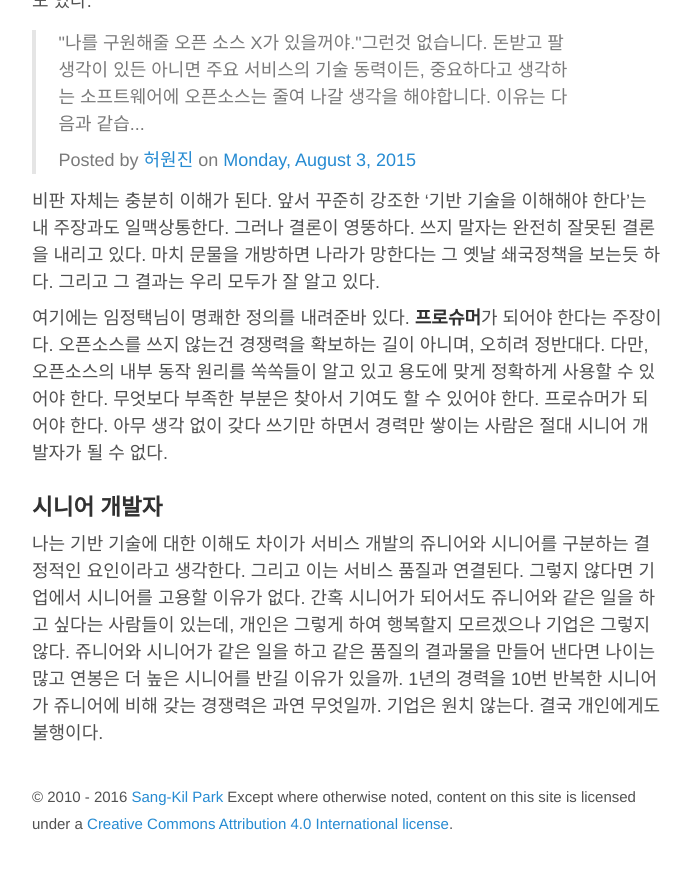
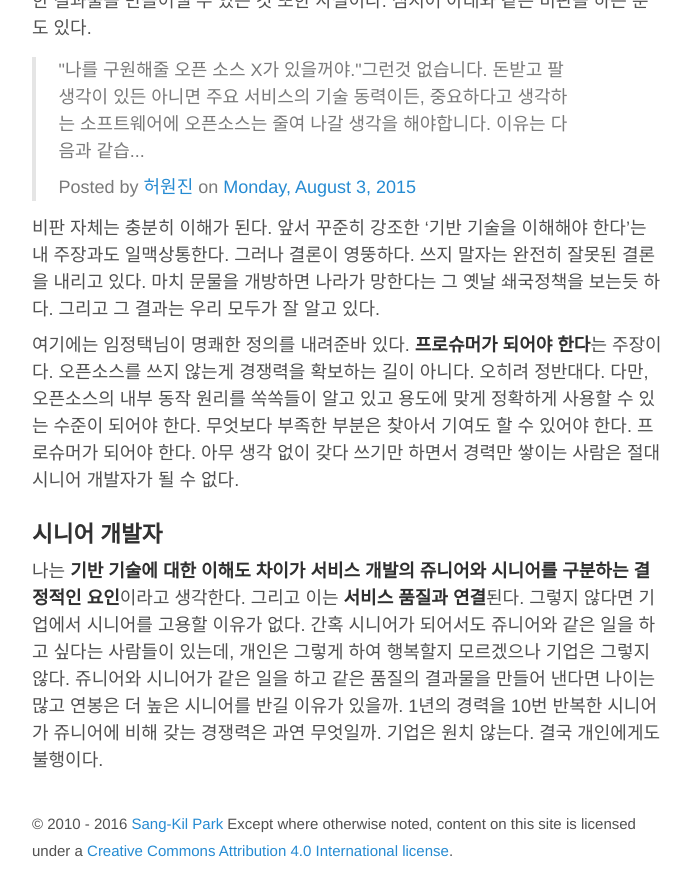
Before and after one commit to Umaigenomu/likejazz.github.io, a Jekyll site: the page built from _posts/2016-01-04-senior-developers.md, in a window 1280 px wide and 900 px high, scrolled down 3290 px. Shown: the top 896 px of the window, without its empty margins (293-984 px from the left). Built offline with Jekyll 4.4.1, drawn with Linux system fonts in a browser that asks for light colours; before the commit the page ends 4163 px from its top, so only the background shows below that; some of the changed text lies outside the part shown.

Commit message:
Publishing

```diff
--- a/_posts/2016-01-04-senior-developers.md
+++ b/_posts/2016-01-04-senior-developers.md
@@ -16,13 +16,13 @@
 
 논란의 근본적인 원인은 다소 과격한 표현을 사용했기 때문임을 인정한다. 오랫동안 글쓰기를 해왔지만 여전히 부족함을 느낀다. 이 부분은 변명의 여지 없는 내 잘못이다. 반성한다.
 
-그러나 내 주장 자체는 지난 몇 년간 꾸준히 개진해온 바다. 하루 아침에 생각해낸 얘기는 아니다. 과격한 표현 때문에 주장의 핵심이 묻히지 않았으면 좋겠다. 내 생각들은 오랫동안 블로그 곳곳에 드러나 있으며 계속 일관되어 왔다. 2014년 5월에 이미 [기본에 충실한 소프트웨어 개발](http://likejazz.com/post/87294920640/%EA%B8%B0%EB%B3%B8%EC%97%90-%EC%B6%A9%EC%8B%A4%ED%95%9C-%EC%86%8C%ED%94%84%ED%8A%B8%EC%9B%A8%EC%96%B4-%EA%B0%9C%EB%B0%9C)을 얘기했다. 그 해 7월에는 [좋은 개발자에 대한 생각](http://likejazz.com/post/93164295865/%EC%A2%8B%EC%9D%80-%EA%B0%9C%EB%B0%9C%EC%9E%90%EC%97%90-%EB%8C%80%ED%95%9C-%EC%83%9D%EA%B0%81)도 피력한 바 있다. 또한 실력이 가장 중요하다는 [훌륭한 개발자란](http://likejazz.com/post/130723706880/%ED%9B%8C%EB%A5%AD%ED%95%9C-%EA%B0%9C%EB%B0%9C%EC%9E%90%EB%9E%80) 얘기도 했다. 좋은 개발자, 훌륭한 개발자가 경력이 쌓이면 이 글에서 말하는 시니어 개발자가 된다. 그게 내 주장의 요지다.
+그러나 주장 자체는 지난 몇 년간 꾸준히 개진해온 바다. 하루 아침에 생각해낸 얘기가 아니다. 과격한 표현 때문에 주장의 핵심이 묻히지 않았으면 좋겠다. 내 생각들은 오랫동안 블로그 곳곳에 드러나 있으며 계속 일관되어 왔다. 2014년 5월에 이미 [기본에 충실한 소프트웨어 개발](http://likejazz.com/post/87294920640/%EA%B8%B0%EB%B3%B8%EC%97%90-%EC%B6%A9%EC%8B%A4%ED%95%9C-%EC%86%8C%ED%94%84%ED%8A%B8%EC%9B%A8%EC%96%B4-%EA%B0%9C%EB%B0%9C)을 얘기했다. 그 해 7월에는 [좋은 개발자에 대한 생각](http://likejazz.com/post/93164295865/%EC%A2%8B%EC%9D%80-%EA%B0%9C%EB%B0%9C%EC%9E%90%EC%97%90-%EB%8C%80%ED%95%9C-%EC%83%9D%EA%B0%81)도 피력한 바 있다. 또한 실력이 가장 중요하다는 [훌륭한 개발자란](http://likejazz.com/post/130723706880/%ED%9B%8C%EB%A5%AD%ED%95%9C-%EA%B0%9C%EB%B0%9C%EC%9E%90%EB%9E%80) 얘기도 했다. 좋은 개발자, 훌륭한 개발자가 경력이 쌓이면 이 글에서 말하는 시니어 개발자가 된다. 그게 주장의 요지다.
 
 어쨌든 이번 논란을 통해 내 주장을 좀 더 많은 분들께 검증 받을 수 있었으며, 훌륭한 피드백을 통해 의견을 다듬는 계기가 됐다. 많은 도움이 됐으며, 감사드린다.
 
 ### 서비스 개발자
 
-주장하는 바가 서비스 개발을 매도하고 시스템 개발만이 최고라는 얘기가 아니다. 알고리즘이 최고이며 과학자가 되라는 얘기도 아니다. 내 주장은 서비스 개발자를 타겟으로 하는게 맞다. 나 또한 서비스 개발을 주 업무로 하고 있으며 서비스 개발이 가장 즐겁다. 주장의 핵심은 '**시스템 개발을 이해하고, 서비스 개발을 해야 한다**'는 것이다. 시스템을 모르고 서비스 개발을 해선 안된다. 당연히 시스템을 얼마나 잘 이해하느냐에 따라 서비스 품질에도 차이가 난다.
+주장하는 바가 서비스 개발을 매도하고 시스템 개발이 최고라는 얘기가 아니다. 완전히 잘못된 오해를 하고 있다. 알고리즘이 최고이며 과학자가 되라는 얘기도 아니다. 내 주장은 서비스 개발자를 타겟으로 하는게 맞다. 나 또한 서비스 개발을 주 업무로 하고 있으며 서비스를 개발할때가 가장 즐겁다. 주장의 핵심은 '**시스템 개발을 이해하고, 서비스 개발을 해야 한다**'는 것이다. 시스템을 모르고 서비스 개발을 해선 안된다는 얘길 하고 싶었다. 당연히 시스템을 얼마나 잘 이해하느냐에 따라 서비스 품질에도 차이가 난다.
 
 프론트엔드 개발자에 하는 충고 중 이런 말도 있다. "**30년간의 소프트웨어 엔지니어링을 무시하면서 개발하지 마라**([Pretty much creating Software while Ignoring 30 years of Software Engineering](https://jjperezaguinaga.com/2014/03/19/why-cant-we-find-front-end-developers/), [번역](https://taegon.kim/archives/4810))” 컴퓨터 과학이 프론트엔드 개발을 하는데 필수 조건은 아니다. 그러나 컴퓨터와 소프트웨어의 기본적인 동작 원리는 브라우저나 자바스크립트로 코딩을 할때도 동일하게 적용된다. “아는 만큼 보인다”.
 
@@ -74,8 +74,8 @@
 
 비판 자체는 충분히 이해가 된다. 앞서 꾸준히 강조한 '기반 기술을 이해해야 한다'는 내 주장과도 일맥상통한다. 그러나 결론이 영뚱하다. 쓰지 말자는 완전히 잘못된 결론을 내리고 있다. 마치 문물을 개방하면 나라가 망한다는 그 옛날 쇄국정책을 보는듯 하다. 그리고 그 결과는 우리 모두가 잘 알고 있다.
 
-여기에는 임정택님이 명쾌한 정의를 내려준바 있다. **프로슈머**가 되어야 한다는 주장이다. 오픈소스를 쓰지 않는건 경쟁력을 확보하는 길이 아니며, 오히려 정반대다. 다만, 오픈소스의 내부 동작 원리를 쏙쏙들이 알고 있고 용도에 맞게 정확하게 사용할 수 있어야 한다. 무엇보다 부족한 부분은 찾아서 기여도 할 수 있어야 한다. 프로슈머가 되어야 한다. 아무 생각 없이 갖다 쓰기만 하면서 경력만 쌓이는 사람은 절대 시니어 개발자가 될 수 없다.
+여기에는 임정택님이 명쾌한 정의를 내려준바 있다. **프로슈머가 되어야 한다**는 주장이다. 오픈소스를 쓰지 않는게 경쟁력을 확보하는 길이 아니다. 오히려 정반대다. 다만, 오픈소스의 내부 동작 원리를 쏙쏙들이 알고 있고 용도에 맞게 정확하게 사용할 수 있는 수준이 되어야 한다. 무엇보다 부족한 부분은 찾아서 기여도 할 수 있어야 한다. 프로슈머가 되어야 한다. 아무 생각 없이 갖다 쓰기만 하면서 경력만 쌓이는 사람은 절대 시니어 개발자가 될 수 없다.
 
 ### 시니어 개발자
 
-나는 기반 기술에 대한 이해도 차이가 서비스 개발의 쥬니어와 시니어를 구분하는 결정적인 요인이라고 생각한다. 그리고 이는 서비스 품질과 연결된다. 그렇지 않다면 기업에서 시니어를 고용할 이유가 없다. 간혹 시니어가 되어서도 쥬니어와 같은 일을 하고 싶다는 사람들이 있는데, 개인은 그렇게 하여 행복할지 모르겠으나 기업은 그렇지 않다. 쥬니어와 시니어가 같은 일을 하고 같은 품질의 결과물을 만들어 낸다면 나이는 많고 연봉은 더 높은 시니어를 반길 이유가 있을까. 1년의 경력을 10번 반복한 시니어가 쥬니어에 비해 갖는 경쟁력은 과연 무엇일까. 기업은 원치 않는다. 결국 개인에게도 불행이다.
+나는 **기반 기술에 대한 이해도 차이가 서비스 개발의 쥬니어와 시니어를 구분하는 결정적인 요인**이라고 생각한다. 그리고 이는 **서비스 품질과 연결**된다. 그렇지 않다면 기업에서 시니어를 고용할 이유가 없다. 간혹 시니어가 되어서도 쥬니어와 같은 일을 하고 싶다는 사람들이 있는데, 개인은 그렇게 하여 행복할지 모르겠으나 기업은 그렇지 않다. 쥬니어와 시니어가 같은 일을 하고 같은 품질의 결과물을 만들어 낸다면 나이는 많고 연봉은 더 높은 시니어를 반길 이유가 있을까. 1년의 경력을 10번 반복한 시니어가 쥬니어에 비해 갖는 경쟁력은 과연 무엇일까. 기업은 원치 않는다. 결국 개인에게도 불행이다.
```
Also changed, not shown: other parts of _posts/2016-01-04-senior-developers.md (+1 -1 lines).
